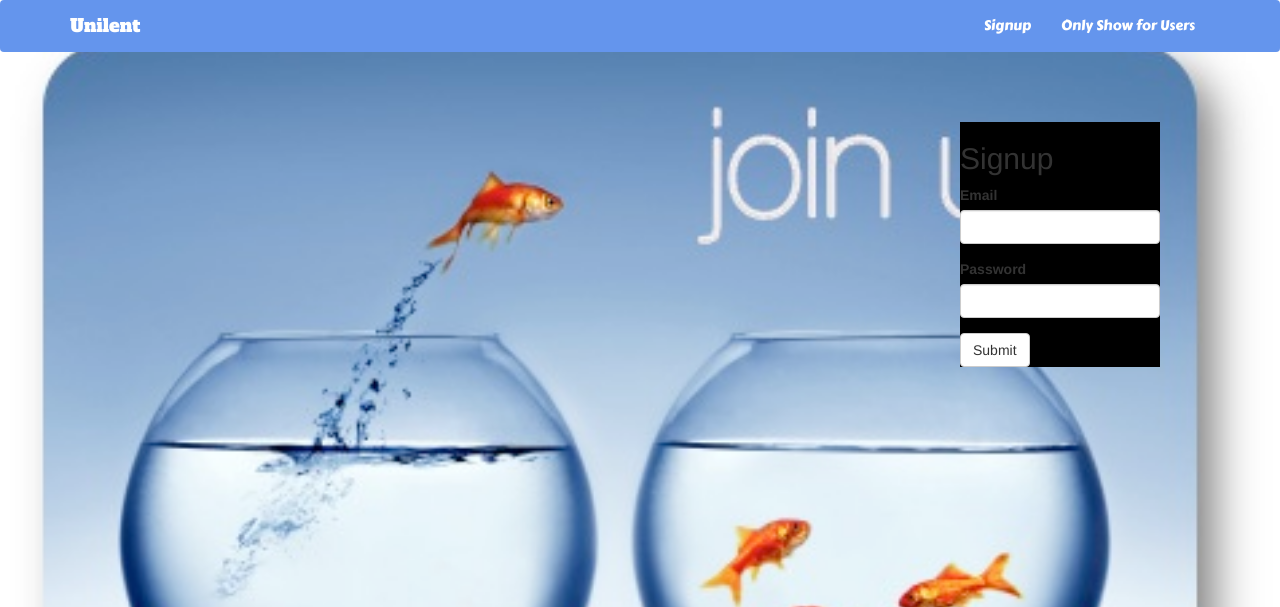
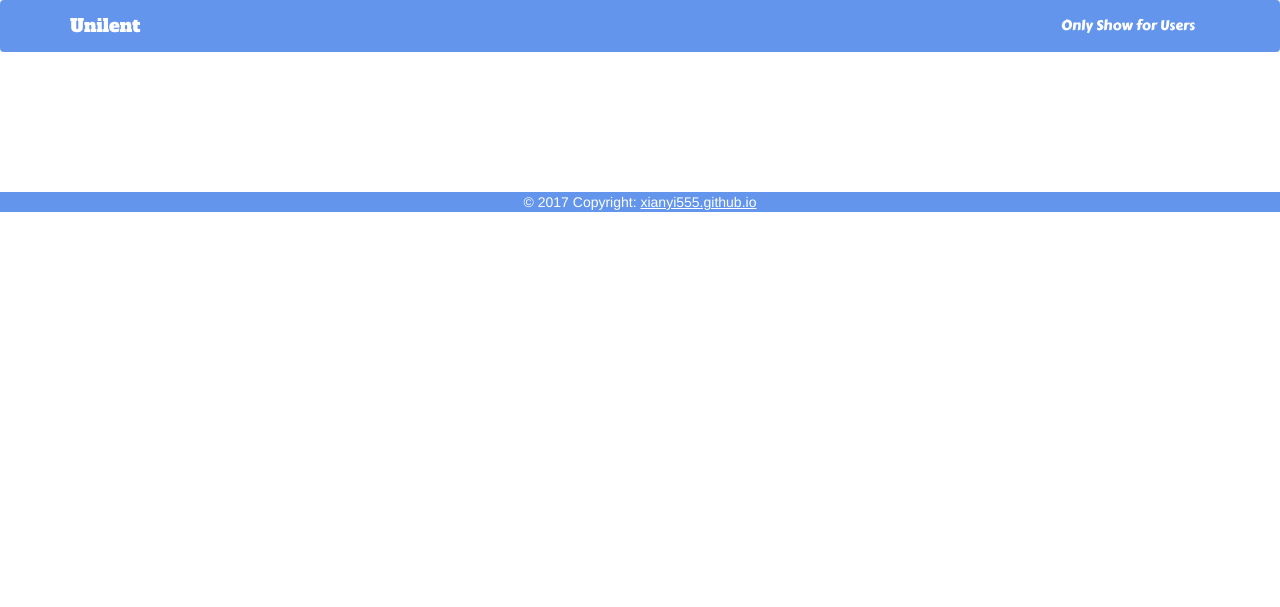
Before and after one commit to xianyi555/talent-Unilent-, a Node server app: page /signup in a window 1280 px wide. Shown: the top 607 px of the page. Run offline with Node 20, Linux system fonts and the light colour scheme; some libraries are stand-ins or nearby versions.

Commit message:
Allmost finished CSS and modifiy Homepage

```diff
--- a/public/scripts/app.js
+++ b/public/scripts/app.js
@@ -30,13 +30,19 @@
 
   function handleGetSuccess(talents) {
     talents.forEach(function(talent) {
-      $('#talent_list').append(`
+      $('#talent_list').prepend(`
         <div class="talent_object" id="${talent._id}">
           <div>
-            <h4>Check out their talents</h4>
-               <p>Talent Name: ${talent.name}</p>
-               <p>Email: ${talent.email}</p>
-               <p>Descripton: ${talent.description}</p>
+            <form>
+              <fieldset class="talent-set>
+                <legend">
+                <h3>Check out their talents</h3>
+                   <p>Talent Name: ${talent.name}</p>
+                   <p>Email: ${talent.email}</p>
+                   <p>Descripton: ${talent.description}</p>
+                </legend>
+              </fieldset>
+            </form>
           </div>
             <!-- Button trigger modal -->
 
--- a/public/styles/styles.css
+++ b/public/styles/styles.css
@@ -27,16 +27,6 @@
 }
 
 
-
-.signupBody {
-    height: 100%;
-	width: 100%;
-	background-image: url("/images/signupBackground.jpg");
-	background-size: cover;
-	background-repeat: no-repeat;
-
-}
-
 .loginInput {
 	width: 200px;
 }
@@ -46,10 +36,9 @@
 }
 
 .signupFloat {
-	background-color: black;
 	float: right;
-	margin-right: 50px;
-	margin-top: 50px;
+	margin:-550px 60px 200px 0px;
+
 }
 
 .navbar {
@@ -57,3 +46,32 @@
 	font-color: white;
 
 }
+
+.talentInput {
+	width: 200px;
+}
+
+.talentTitle {
+    font-family: 'Alfa Slab One', cursive;
+}
+
+.footer-copyright {
+	background-color: #6495ED;
+	color:white;
+	margin-top: 120px;
+	text-align: center;
+}
+
+.linkToMe {
+	color: white;
+	text-decoration: underline;
+
+}
+
+.imageHome {
+	background-image: url("/images/michaeljackson.gif");
+    height: 300px;
+	width: 100%;
+	background-repeat: no-repeat;
+	margin-left: 300px;
+}
--- a/views/layout.ejs
+++ b/views/layout.ejs
@@ -30,7 +30,7 @@
             <span class="icon-bar"></span>
             <span class="icon-bar"></span>
           </button>
-          <a class="logo navbar-brand" href="/login">Unilent</a>
+          <a class="logo navbar-brand" href="/">Unilent</a>
         </div>
 
         <!-- Collect the nav links, forms, and other content for toggling -->
@@ -39,8 +39,7 @@
             <% if (currentUser) { %>
               <li><a class="bar" href="/logout">Logout</a></li>
             <% } else { %>
-<!--               <li><a class="bar" href="/login">Login</a></li>
- -->              <li><a class="bar" href="/signup">Signup</a></li>
+
             <% } %>
             <li><a class="bar" href="/secret">Only Show for Users</a></li>
           </ul>
@@ -52,5 +51,13 @@
       <%- body %>
     </main>
 
+    <footer>
+      <div class="footer-copyright">
+        <div class="container-fluid">
+            © 2017 Copyright: <a class="linkToMe" href="https://xianyi555.github.io">xianyi555.github.io</a>
+        </div>
+      </div>
+    </footer>
+
   </body>
 </html>
```
Also changed, not shown: views/index.ejs (+41 -0 lines), views/talent.ejs (+4 -4 lines), public/images/michaeljackson.gif (added), public/images/talent-8.jpg (added).
